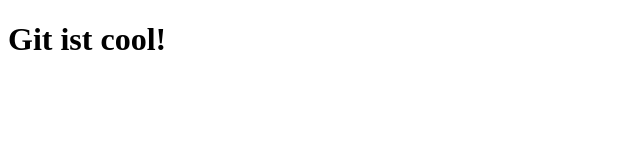
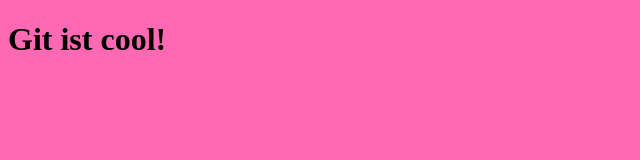
Before and after one commit to codingbootcampseu/next-steps-with-git, a plain HTML site: page index.html in a window 1280 px wide. Shown: the whole page, without its empty margins (0-640 px from the left). Drawn offline with Linux system fonts and the light colour scheme.

Commit message:
feat: adds design

```diff
--- a/index.html
+++ b/index.html
@@ -5,6 +5,7 @@
     <meta http-equiv="X-UA-Compatible" content="IE=edge" />
     <meta name="viewport" content="width=device-width, initial-scale=1.0" />
     <title>Document</title>
+    <link rel="stylesheet" href="style.css" />
   </head>
   <body>
     <h1>Git ist cool!</h1>
--- a/style.css
+++ b/style.css
@@ -0,0 +1,3 @@
+body {
+  background-color: hotpink;
+}
```
